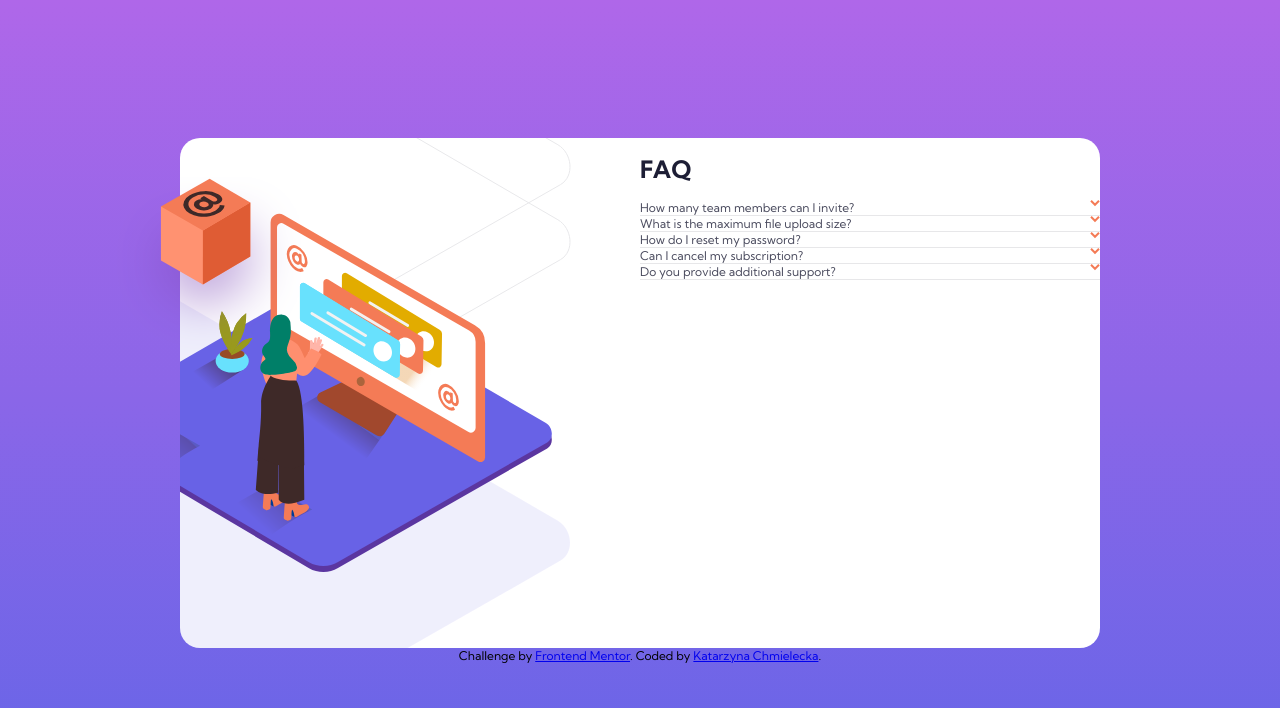
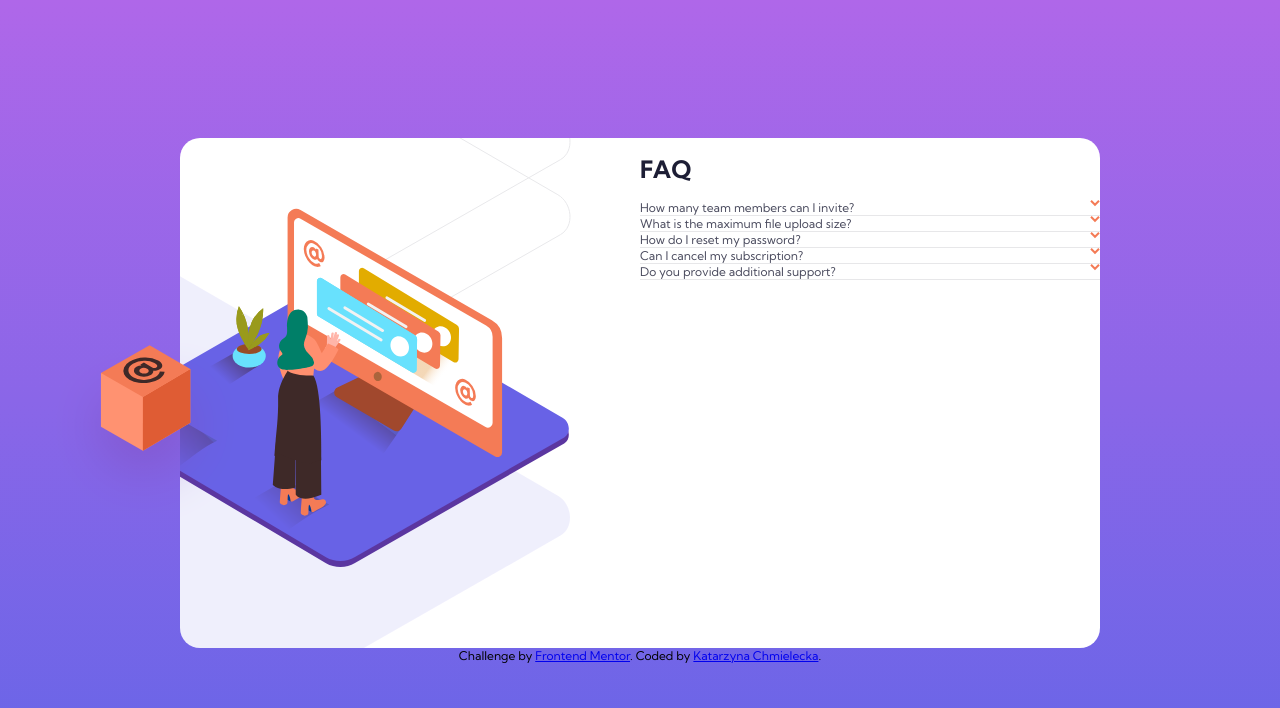
Before and after one commit to KatarzynaChmielecka/JS-faq-accordion-card-main, a plain HTML site: page index.html in a window 1280 px wide. Drawn offline with Linux system fonts and the light colour scheme.

Commit message:
positioning images

```diff
--- a/style/style.scss
+++ b/style/style.scss
@@ -38,7 +38,7 @@ button {
     background: #fff;
     background-image: url("../images/bg-pattern-desktop.svg");
     background-repeat: no-repeat;
-    background-position: -575px -270px;
+    background-position: -575px -295px;
     border-radius: 20px;
     display: flex;
     justify-content: flex-end;
@@ -50,12 +50,12 @@ button {
         position: relative;
         background-image: url("../images/illustration-woman-online-desktop.svg");
         background-repeat: no-repeat;
-        background-position: -100px;
+        background-position: -83px 70px;
 
 
         .box {
             position: absolute;
-            transform: translate(-70px, 21%);
+            transform: translate(-130px, 205px);
 
 
         }
```
Also changed, not shown: style/style.css, 1 other file.
